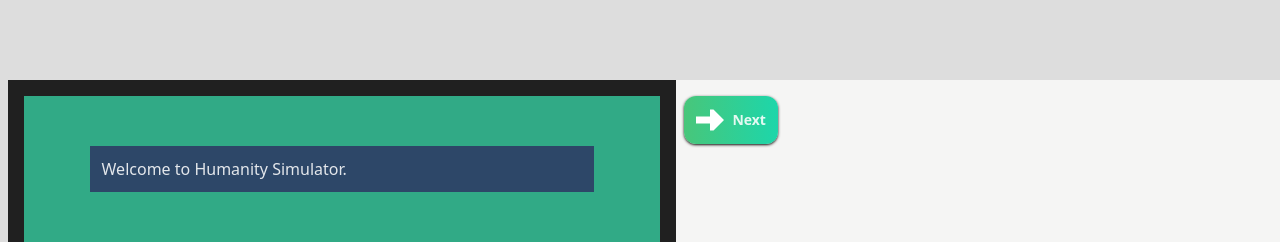
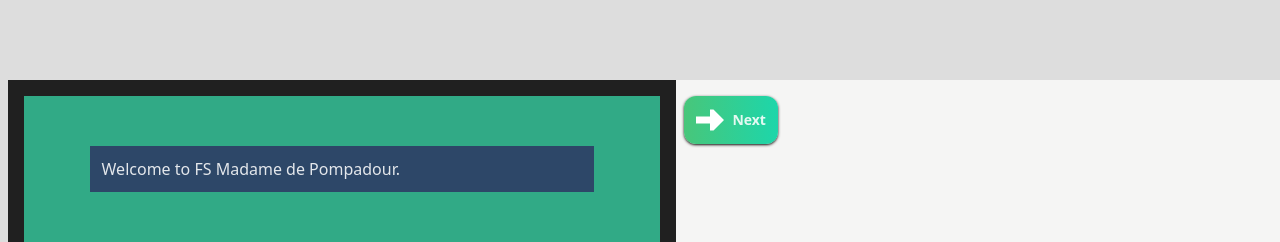
Before and after one commit to lyszt/FSMadame-De-Pompadour, a React (Vite) app: page / in a window 1280 px wide. Shown: the top 242 px of the page. Built offline with nearby package versions, Linux system fonts and the light colour scheme.

Commit message:
Rename Humanity Simulator to FS Madame de Pompadour

```diff
--- a/src/EventBox.tsx
+++ b/src/EventBox.tsx
@@ -6,7 +6,7 @@ import './App.css'
 function EventBox() {
 
     const [dialogues, setDialogues] = useState<string[]>([
-        'Welcome to Humanity Simulator.',
+        'Welcome to FS Madame de Pompadour.',
     ]);
 
     const scrollContainerRef = useRef(null);
```
